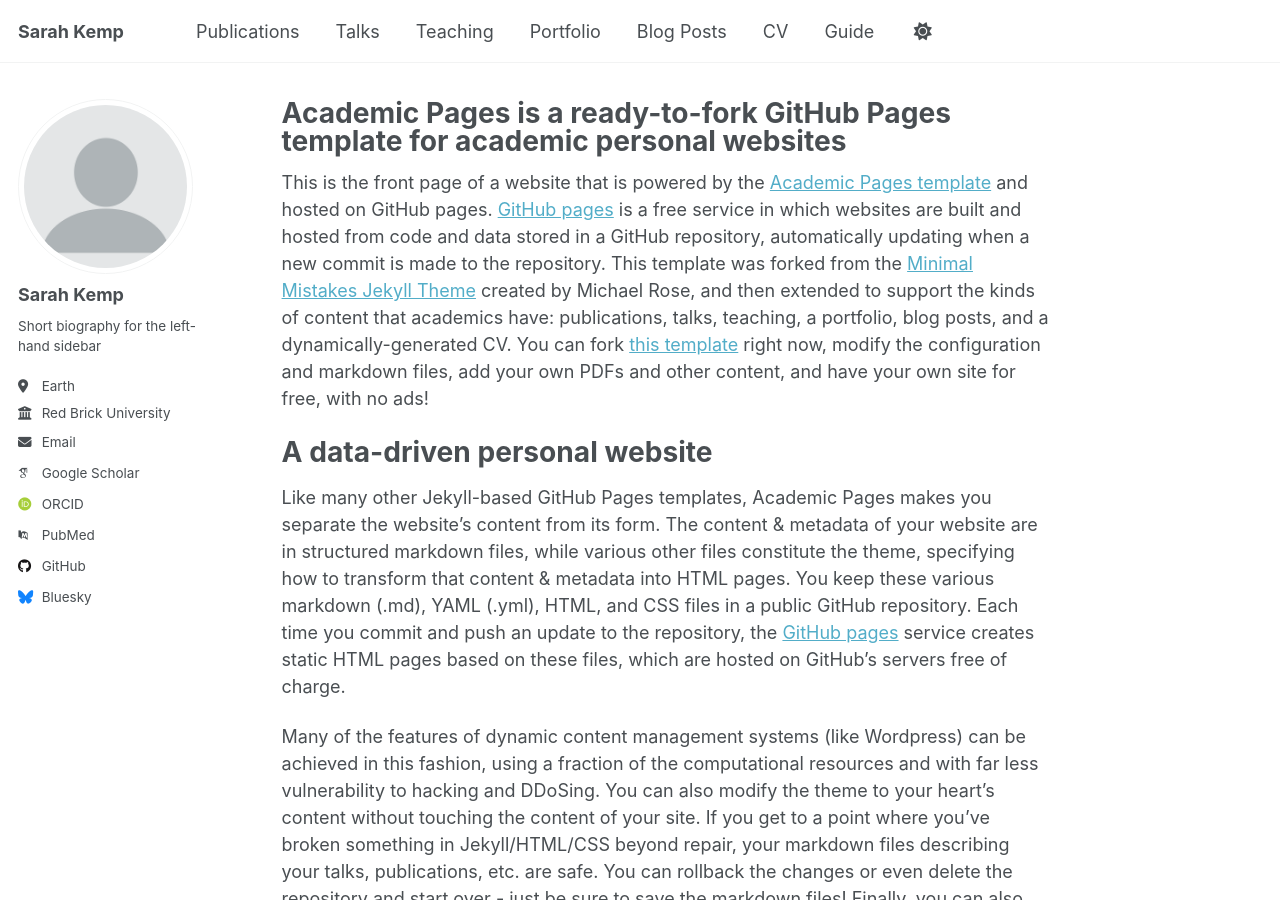
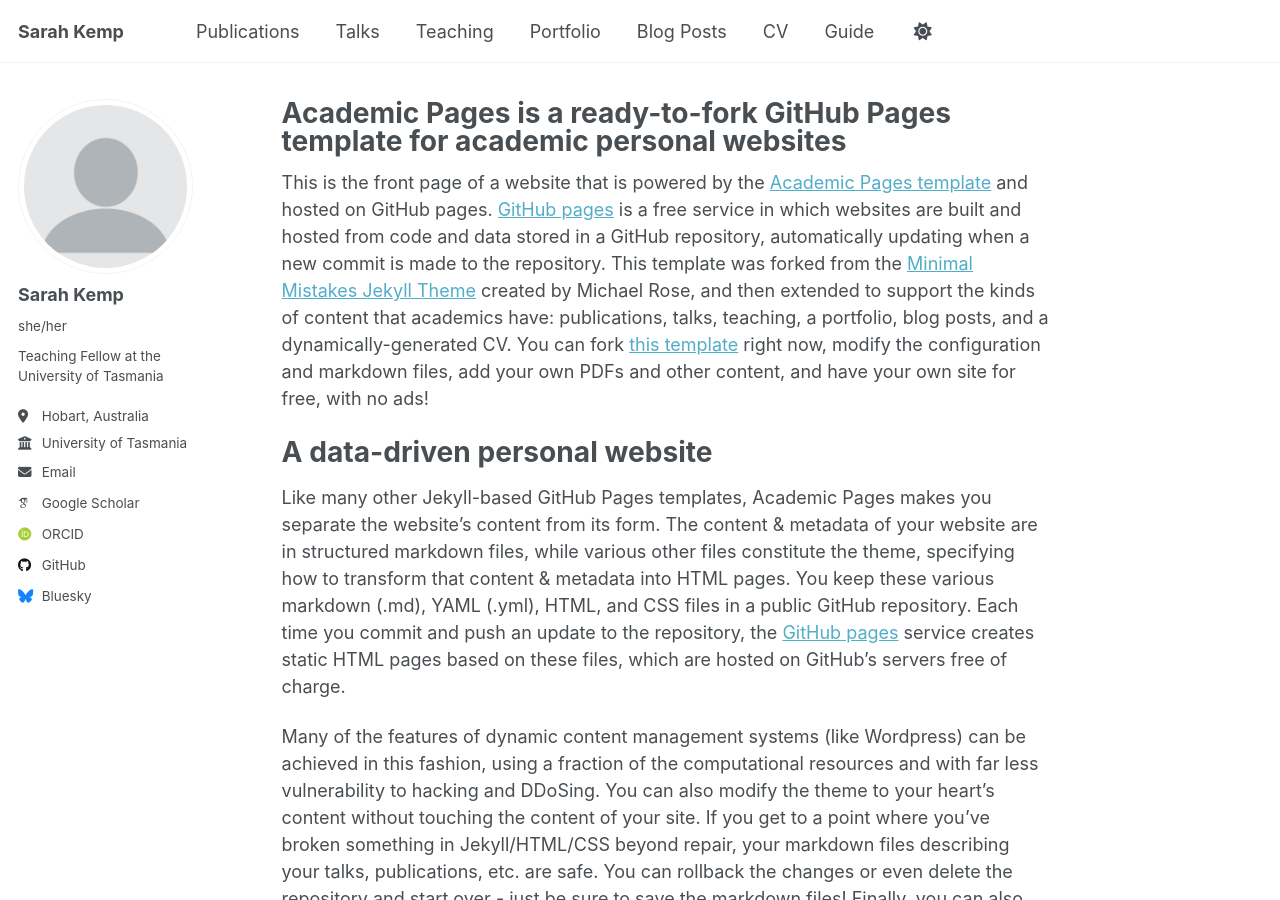
Before and after one commit to sarah-kemp/sarah-kemp.github.io, a Jekyll site: the page built from _pages/about.md, in a window 1280 px wide and 900 px high. Built offline with Jekyll 4.4.1, drawn with Linux system fonts in a browser that asks for light colours; some web fonts are replaced.

Commit message:
updated config

```diff
--- a/_config.yml
+++ b/_config.yml
@@ -24,20 +24,20 @@ author:
   # Biographic information
   avatar           : "profile.png"
   name             : "Sarah Kemp"
-  pronouns         : # example: "she/her"
-  bio              : "Short biography for the left-hand sidebar"
-  location         : "Earth"
-  employer         : "Red Brick University"
+  pronouns         : "she/her"
+  bio              : "Teaching Fellow at the University of Tasmania"
+  location         : "Hobart, Australia"
+  employer         : "University of Tasmania"
   uri              : # URL
-  email            : "none@example.org"
+  email            : "sarahannekemp@gmail.com"
 
   # Academic websites
   arxiv            : # URL - Update with the correct link to your profile
-  googlescholar    : "https://scholar.google.com/citations?user=PS_CX0AAAAAJ"
+  googlescholar    : "https://scholar.google.com/citations?user=aOZfbyYAAAAJ&hl=en"
   impactstory      : # URL
-  orcid            : "http://orcid.org/yourorcidurl"
+  orcid            : "http://orcid.org/0000-0002-8519-6019"
   semantic         : # URL
-  pubmed           : "https://www.ncbi.nlm.nih.gov/pubmed/?term=john+snow"
+  pubmed           : #"https://www.ncbi.nlm.nih.gov/pubmed/?term=john+snow"
   researchgate     : # URL
   scopus           : # URL
 
@@ -45,12 +45,12 @@ author:
   bitbucket        : # Username - Update with your username on the site
   codepen          : # Username
   dribbble         : # Username
-  github           : "academicpages"
+  github           : "sarah-kemp"
   kaggle           : # Username
   stackoverflow    : # User number or user number and name (i.e., use "1" or "1/jeff-atwood")
 
   # Social media
-  bluesky          : "bsky.app" # Replace this with you Bluesky username
+  bluesky          : 3"bsky.app" # Replace this with you Bluesky username
   facebook         : # Username
   flickr           : # Username
   foursquare       : # Username
```
